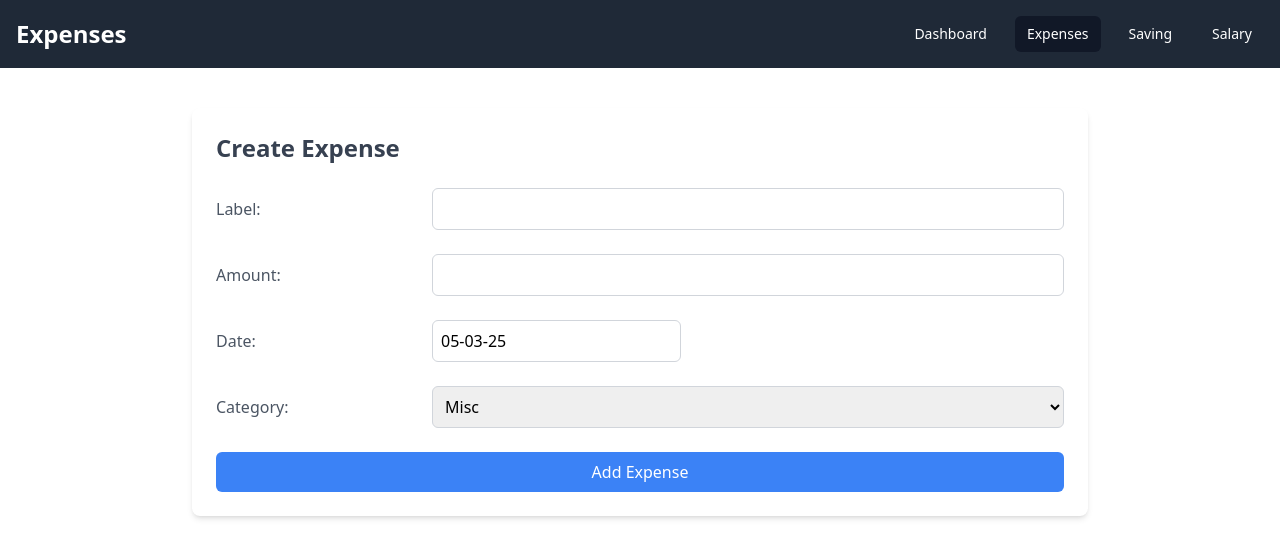
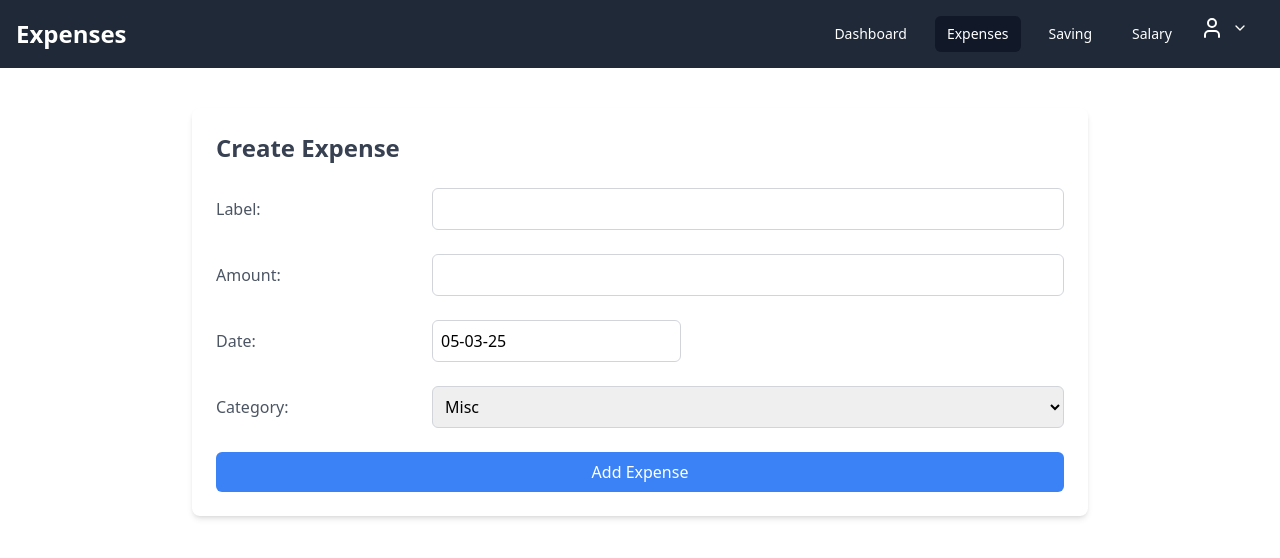
Before and after one commit to vasusumeet/Personal_Finance_App, a React (Vite) app in the folder Frontend/: page /Expenses in a window 1280 px wide. Shown: the top 558 px of the page. Built offline with nearby package versions, Linux system fonts and the light colour scheme.

Commit message:
Updated Code

```diff
--- a/Frontend/package.json
+++ b/Frontend/package.json
@@ -11,6 +11,7 @@
   },
   "dependencies": {
     "axios": "^1.7.3",
+    "lucide-react": "^0.477.0",
     "react": "^18.3.1",
     "react-datepicker": "^7.6.0",
     "react-dom": "^18.3.1",
--- a/Frontend/src/Components/navbar.jsx
+++ b/Frontend/src/Components/navbar.jsx
@@ -1,10 +1,13 @@
-import React, { useState, useEffect } from 'react';
+import React, { useState, useEffect, useContext} from 'react';
 import { Link, useLocation } from 'react-router-dom';
+import { UserContext } from '../UserContext';
+import { User, ChevronDown, ChevronUp } from 'lucide-react';
 
 function Navbar() {
   const location = useLocation();
   const [active, setActive] = useState('Dashboard');
-
+  const { user } = useContext(UserContext);
+  const [isOpen, setIsOpen] = useState(false);
 
   useEffect(() => {
     const currentPath = location.pathname.replace('/', '') || 'Dashboard';
@@ -13,6 +16,9 @@ function Navbar() {
 
   const handleClick = (section) => {
     setActive(section);
+  };
+  const toggleDropdown = () => {
+    setIsOpen(!isOpen);
   };
 
   return (
@@ -48,6 +54,28 @@ function Navbar() {
           >
             Salary
           </Link>
+          <div className="relative">
+        <button
+          className="flex items-center gap-2 text-white"
+          onClick={toggleDropdown}
+        >
+          <User className="w-6 h-6" />
+          {isOpen ? <ChevronUp className="w-4 h-4" /> : <ChevronDown className="w-4 h-4" />}
+        </button>
+
+        {isOpen && user && (
+          <div className="absolute right-0 mt-2 w-48 bg-white rounded-lg shadow-lg py-2">
+            <p className="px-4 py-2 text-sm text-gray-800">
+              <strong>Username:</strong> {user.username}
+            </p>
+            <p className="px-4 py-2 text-sm text-gray-800">
+              <strong>Email:</strong> {user.email}
+            </p>
+          </div>
+        )}
+      </div><button>
+
+          </button>
         </div>
       </div>
     </nav>
--- a/Frontend/src/Pages/Expenses.jsx
+++ b/Frontend/src/Pages/Expenses.jsx
@@ -1,15 +1,17 @@
 import Navbar from "../Components/navbar";
-import React, { useState } from "react";
+import React, { useState, useContext } from "react";
 import axios from "axios";
 import DatePicker from "react-datepicker";
 import "react-datepicker/dist/react-datepicker.css";
+import { UserContext } from "../UserContext";
 
 const Expenses = () => {
+  const {user}=useContext(UserContext);
   const [formData, setFormData] = useState({
     label: "",
     amount: "",
     category: "Misc",
-    date: new Date(), // Default to current date
+    date: new Date(),
   });
 
   const handleChange = (e) => {
@@ -25,7 +27,7 @@ const Expenses = () => {
     e.preventDefault();
     try {
       const response = await axios.post("http://localhost:5555/userdata/:userId/expenses", {
-        ...formData,
+        formData,
         date: formData.date.toISOString().split("T")[0], // Format date as YYYY-MM-DD
       });
       alert("Expense added successfully!");
```
Also changed, not shown: 1 other file (tests, documents, lock files or other folders).
